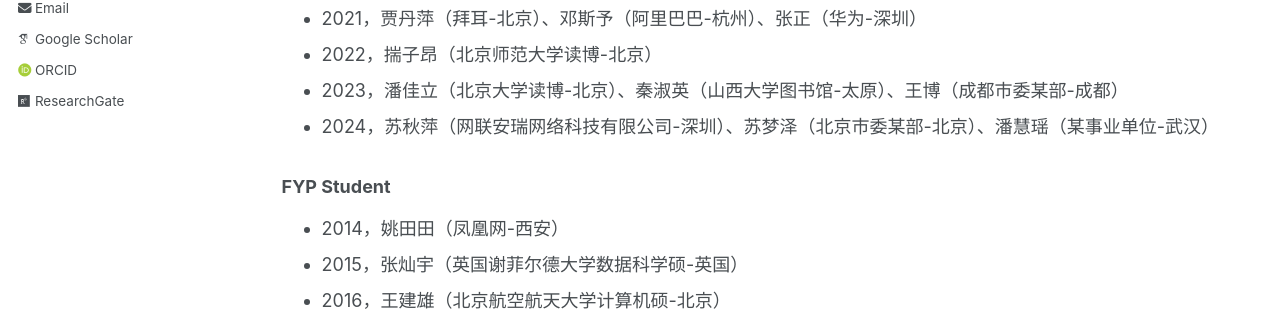
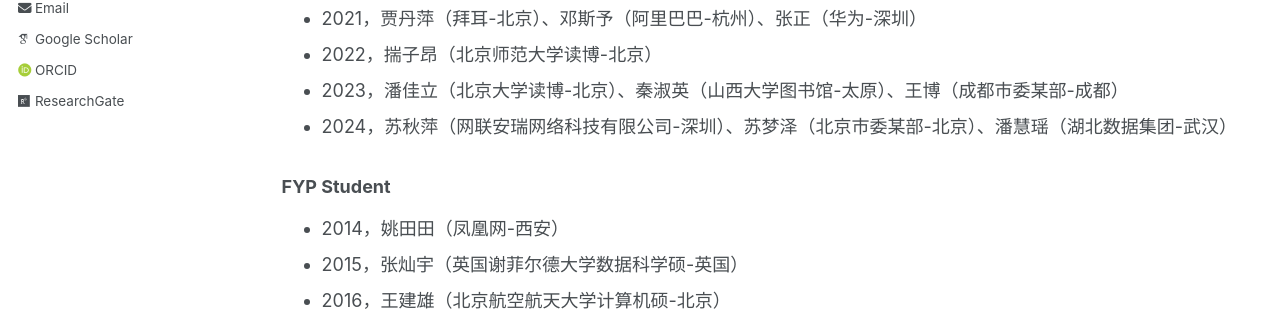
Before and after one commit to xjtujay/xjtujay.github.io, a Jekyll site: the page built from _students/students.md, in a window 1280 px wide and 900 px high. Shown: the part 401-712 px from the top of the window. Built offline with Jekyll 4.4.1, drawn with Linux system fonts in a browser that asks for light colours; some web fonts are replaced.

Commit message:
Update students.md

```diff
--- a/_students/students.md
+++ b/_students/students.md
@@ -18,7 +18,7 @@ author_profile: true
 * 2021，贾丹萍（拜耳-北京）、邓斯予（阿里巴巴-杭州）、张正（华为-深圳）
 * 2022，揣子昂（北京师范大学读博-北京）
 * 2023，潘佳立（北京大学读博-北京）、秦淑英（山西大学图书馆-太原）、王博（成都市委某部-成都）
-* 2024，苏秋萍（网联安瑞网络科技有限公司-深圳）、苏梦泽（北京市委某部-北京）、潘慧瑶（某事业单位-武汉）
+* 2024，苏秋萍（网联安瑞网络科技有限公司-深圳）、苏梦泽（北京市委某部-北京）、潘慧瑶（湖北数据集团-武汉）
 
 
 ### FYP Student
```
